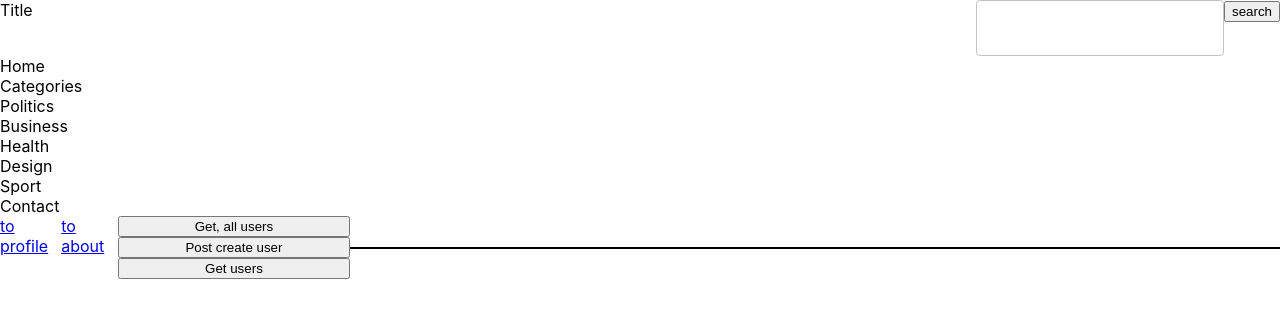
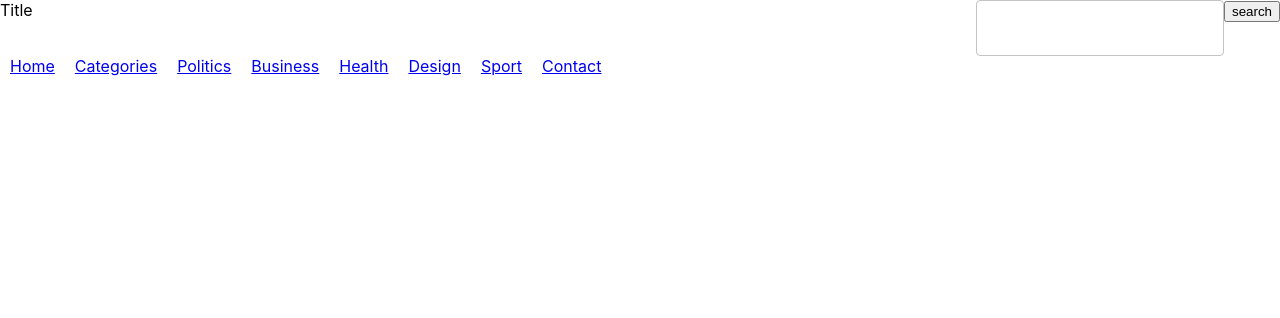
Before and after one commit to OverlordA/pattern_front_ts, a React (Create React App) app: page / in a window 1280 px wide. Shown: the top 318 px of the page. Built offline with nearby package versions, Linux system fonts and the light colour scheme; what redux-immutable-state-invariant would draw is missing.

Commit message:
feat: Added top link

```diff
--- a/src/components/layout/TopMenu/TopMenu.tsx
+++ b/src/components/layout/TopMenu/TopMenu.tsx
@@ -1,12 +1,11 @@
-import React from 'react';
+import React, { FunctionComponent } from 'react';
 import TopMenuItem from './TopMenuItem/TopMenuItem';
+import pagesLink from './pagesLink';
 
-const menu = ['Home', 'Categories', 'Politics', 'Business', 'Health', 'Design', 'Sport', 'Contact'];
-
-const TopMenu = () => {
+const TopMenu: FunctionComponent = () => {
     return (
         <div className='top-menu-container'>
-            {menu && menu.map(item => <TopMenuItem key={`menu-item-${item}`} item={item} />)}
+            {pagesLink && pagesLink.map(item => <TopMenuItem key={`menu-item-${item.path}`} {...item} />)}
         </div>
     );
 };
--- a/src/components/layout/TopMenu/TopMenuItem/TopMenuItem.tsx
+++ b/src/components/layout/TopMenu/TopMenuItem/TopMenuItem.tsx
@@ -1,6 +1,12 @@
-import React from 'react';
+import React, { FunctionComponent } from 'react';
+import { Link } from 'react-router-dom';
 
-const TopMenuItem = ({ item }: { item: string }) => {
-    return(<div>{item}</div>)
+interface TopMenuItemProps {
+    path: string;
+    name: string;
+}
+
+const TopMenuItem: FunctionComponent<TopMenuItemProps> = ({ path, name }) => {
+    return<Link style={{ margin: 10,}} to={path}>{name}</Link>;
 };
 export default TopMenuItem;
--- a/src/components/layout/TopMenu/TopMenuItem/topMenuItem.scss
+++ b/src/components/layout/TopMenu/TopMenuItem/topMenuItem.scss
@@ -0,0 +1,3 @@
+.top-menu-item-container{
+
+}
--- /dev/null
+++ b/src/components/layout/TopMenu/pagesLink.ts
@@ -0,0 +1,37 @@
+
+const pagesLink = [
+    {
+        path: '/home',
+        name: 'Home',
+    },
+    {
+        path: '/categories',
+        name: 'Categories',
+    },
+    {
+        path: '/politics',
+        name: 'Politics',
+    },
+    {
+        path: '/business',
+        name: 'Business',
+    },
+    {
+        path: '/health',
+        name: 'Health',
+    },
+    {
+        path: '/design',
+        name: 'Design',
+    },
+    {
+        path: '/sport',
+        name: 'Sport',
+    },
+    {
+        path: '/contact',
+        name: 'Contact',
+    },
+];
+
+export default pagesLink;
--- a/src/components/layout/TopMenu/topMenu.scss
+++ b/src/components/layout/TopMenu/topMenu.scss
@@ -2,5 +2,4 @@
   display: flex;
   flex-direction: row;
   justify-content: center;
-  align-items: center;
 }
--- /dev/null
+++ b/src/pages/Home/Home.tsx
@@ -0,0 +1,23 @@
+import React, { useEffect, useState } from 'react';
+import { getAllUsers, registrationUser } from '../../api';
+import { Link } from 'react-router-dom';
+
+const Home: React.FC = () => {
+    const [usersResponse, setUsersResponse] = useState();
+
+    const getUsers = async () => {
+        const users = await getAllUsers();
+        console.log(users);
+        setUsersResponse(JSON.stringify(users));
+    };
+    const createUser = async () => {};
+
+    return (
+        <div className={'home-container'}>
+            {/*<Link to={'/profile'}> to profile</Link>*/}
+            {/*<Link to={'/about'}> to about</Link>*/}
+        </div>
+    );
+};
+
+export default Home;
--- a/src/pages/HomePage.tsx
+++ /dev/null
@@ -1,31 +0,0 @@
-import React, { useEffect, useState } from 'react';
-import { getAllUsers, registrationUser } from '../api';
-import { Link } from 'react-router-dom';
-
-const HomePage: React.FC = () => {
-    const [usersResponse, setUsersResponse] = useState();
-
-    const getUsers = async () => {
-        const users = await getAllUsers();
-        console.log(users);
-        setUsersResponse(JSON.stringify(users));
-    };
-    const createUser = async () => {};
-
-    return (
-        <div className={'home-container'}>
-            <Link to={'/profile'}> to profile</Link>
-            <Link to={'/about'}> to about</Link>
-            <div className={'button-container'}>
-                <button onClick={getUsers}> Get, all users </button>
-                <button onClick={createUser}> Post create user </button>
-                <button onClick={getUsers}>Get users </button>
-            </div>
-            <div className={'response-container'}>
-                <div className={'response'}>{usersResponse}</div>
-            </div>
-        </div>
-    );
-};
-
-export default HomePage;
--- a/src/pages/index.ts
+++ b/src/pages/index.ts
@@ -1,4 +1,4 @@
-export { default as HomePage } from './HomePage';
+export { default as Home } from './Home/Home';
 export { default as Profile } from './Profile';
 export { default as About } from './About';
 export { default as Login } from './Login/Login';
--- a/src/routing/routerConfig.ts
+++ b/src/routing/routerConfig.ts
@@ -1,11 +1,11 @@
-import { About, HomePage, Login, Profile, Registration } from '../pages';
+import { About, Home, Login, Profile, Registration } from '../pages';
 import { about, login, profile, registr, root } from './paths';
 
 const routes = [
     {
         exact: true,
         path: root,
-        component: HomePage,
+        component: Home,
         key: 'root',
     },
     {
```
